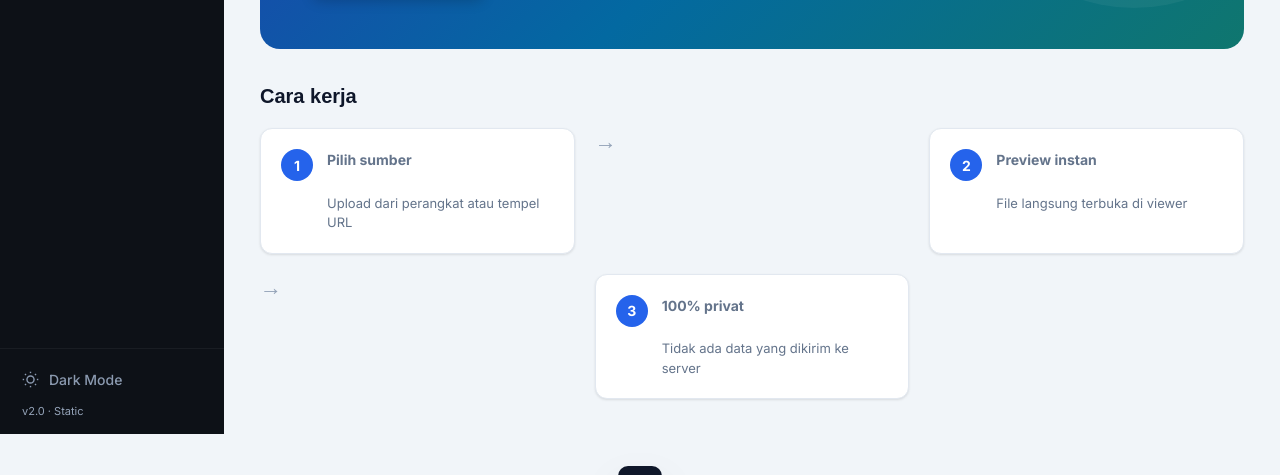
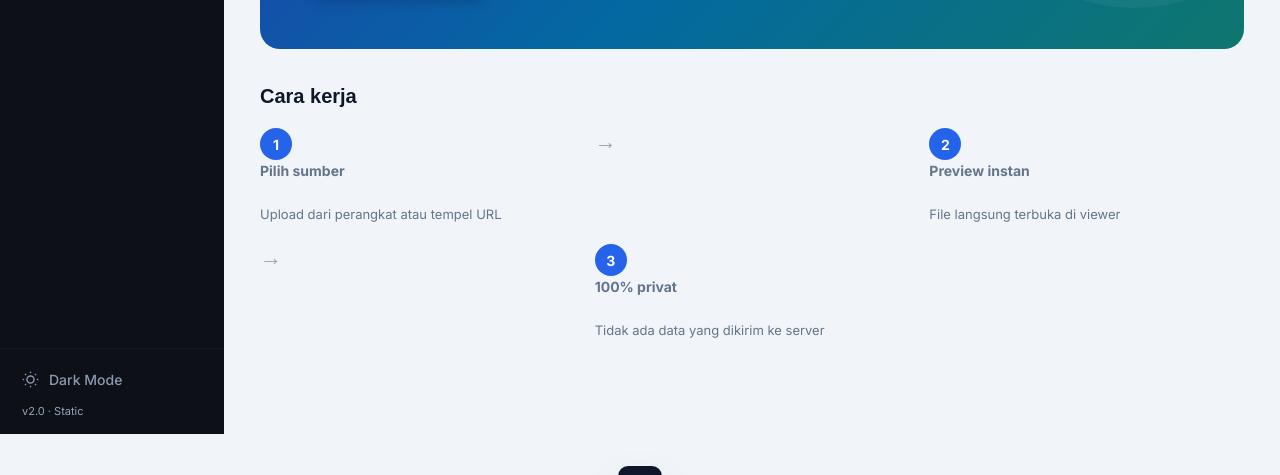
Before and after one commit to dilbar181/DocView-static, a plain HTML site: page index.html in a window 1280 px wide. Shown: the part 366-841 px from the top of the page. After the commit the page ends 800 px from the top, so only its background shows below. Drawn offline with nearby package versions, Linux system fonts and the light colour scheme.

Commit message:
Update style.css

```diff
--- a/style.css
+++ b/style.css
@@ -306,15 +306,9 @@ aside {
   align-items: stretch;
 }
 .step {
-  display: flex;
-  align-items: flex-start;
-  gap: 14px;
-  background: var(--surface);
-  border: 1px solid var(--border);
-  border-radius: var(--r);
-  padding: 20px;
-  height: 100%;
-  box-shadow: var(--sh);
+  flex: 1;
+  min-width: 250px;
+  max-width: 320px;
 }
 .step-num {
   width: 32px; height: 32px;
```
